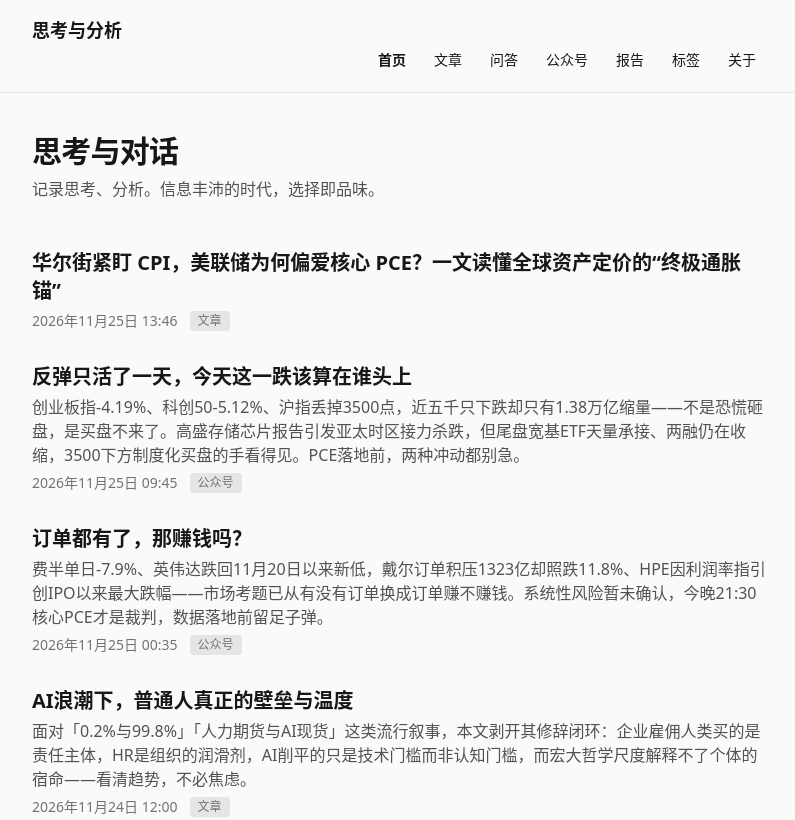
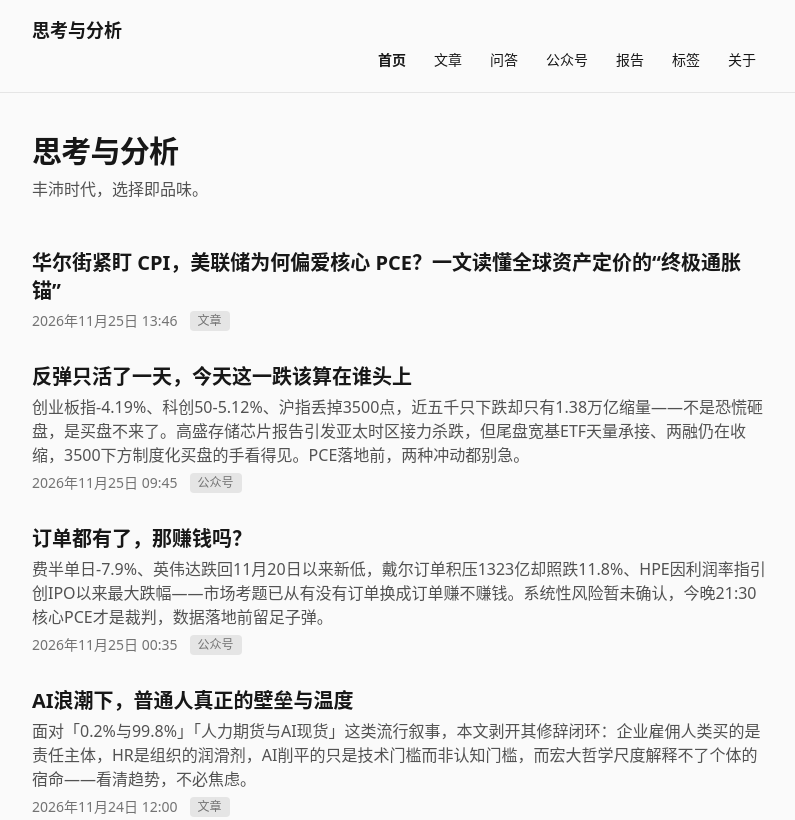
Before and after one commit to ytfei/astro-a11-world-blog, an Astro site: page / in a window 1280 px wide. Shown: the top 820 px of the page, without its empty margins (240-1035 px from the left). Built offline with nearby package versions, Linux system fonts and the light colour scheme; Astro itself is replaced by a stand-in of ours; some packages are replaced by stand-ins of ours.

Commit message:
fix: use SITE_TITLE and SITE_SLOGAN constants on homepage
Keeps the hardcoded hero heading in sync with future site branding
changes made in consts.ts.

```diff
--- a/src/pages/index.astro
+++ b/src/pages/index.astro
@@ -1,6 +1,6 @@
 ---
 import { getCollection } from "astro:content";
-import { COLLECTION_LABELS } from "../consts";
+import { COLLECTION_LABELS, SITE_SLOGAN, SITE_TITLE } from "../consts";
 import BaseLayout from "../layouts/BaseLayout.astro";
 import FormattedDate from "../components/FormattedDate.astro";
 
@@ -18,9 +18,9 @@ const published = (
 
 <BaseLayout>
     <section class="mb-12">
-        <h1 class="text-3xl font-bold tracking-tight">思考与对话</h1>
+        <h1 class="text-3xl font-bold tracking-tight">{SITE_TITLE}</h1>
         <p class="mt-2 text-neutral-600 dark:text-neutral-400">
-            记录思考、分析。信息丰沛的时代，选择即品味。
+            {SITE_SLOGAN}
         </p>
     </section>
 
```
